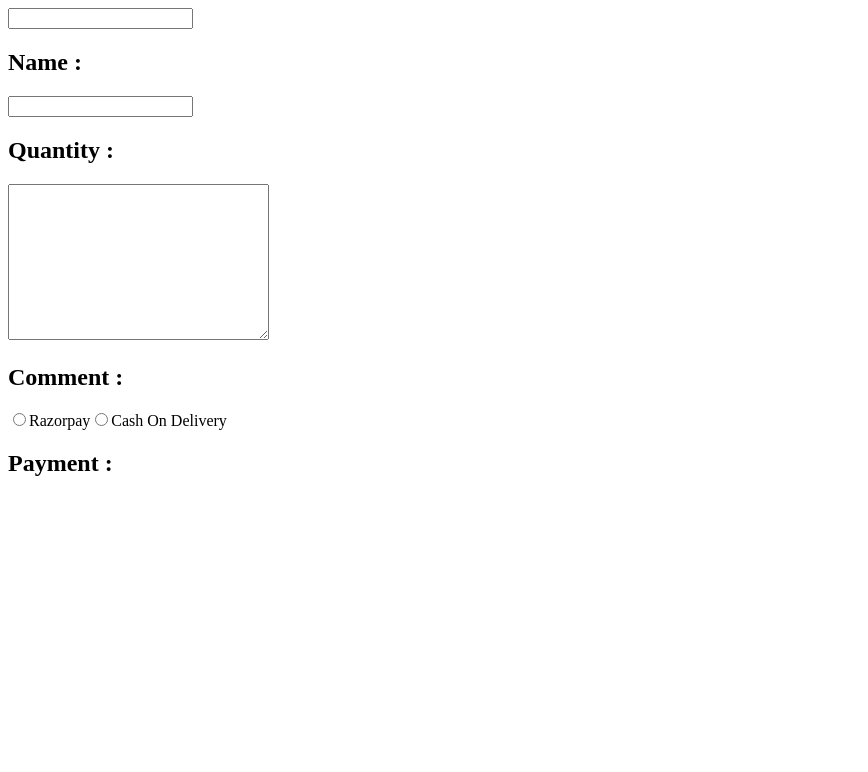
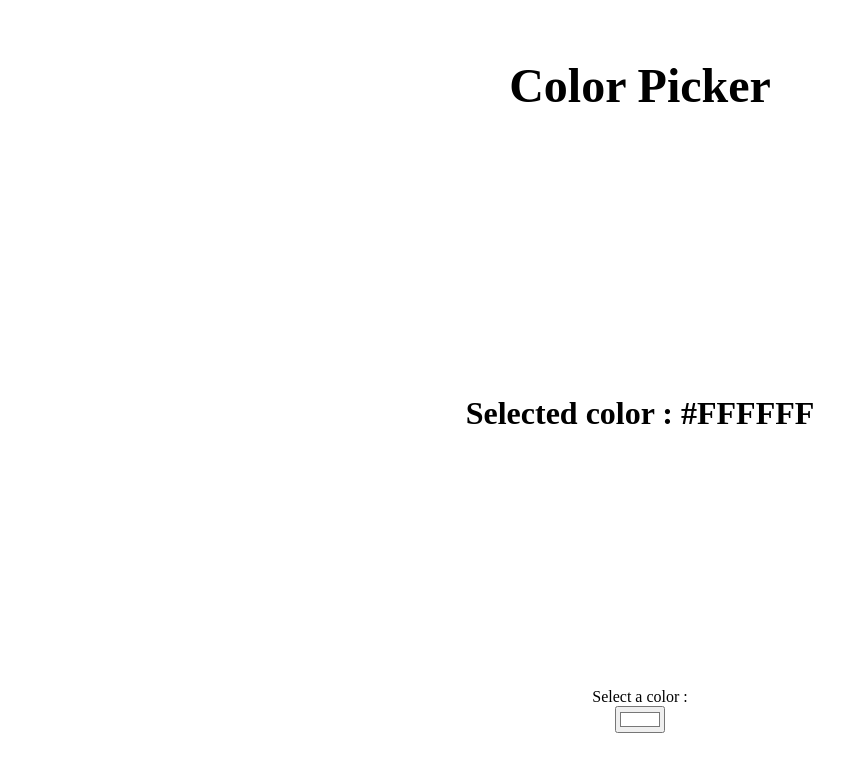
Before and after one commit to amjad78678/BroCode-React, a React (Vite) app in the folder my_react_app/: page / in a window 1280 px wide. Shown: the top 772 px of the page, without its empty margins (0-868 px from the left). Built offline with nearby package versions, Linux system fonts and the light colour scheme.

Commit message:
after color Picker

```diff
--- a/my_react_app/src/App.jsx
+++ b/my_react_app/src/App.jsx
@@ -8,6 +8,7 @@
 import MyComponent  from "./MyComponent";
 import Counter from "./Counter";
 import OnChange from "./OnChange";
+import ColorPicker from "./ColorPicker";
 
 
 function App() {
@@ -44,7 +45,9 @@
        {vegetables.length>0 ?<List items={vegetables} category='vegetables'/>:null}  */}
 
 
-        <OnChange />
+        {/* <OnChange /> */}
+
+        <ColorPicker />
 
       </>
     );
--- /dev/null
+++ b/my_react_app/src/ColorPicker.jsx
@@ -0,0 +1,33 @@
+import {useState} from 'react';
+
+const ColorPicker=()=>{
+
+const [color,setColor]=useState('#FFFFFF')
+
+  const handleChangeColor=(event)=>{
+    setColor(event.target.value)
+  }
+
+
+    return (
+      <>
+        <div className="color-picker-container">
+          <h1>Color Picker</h1>
+
+          <div className="color-display" style={{ backgroundColor: color }}>
+            <p className='color-text'>Selected color : {color}</p>
+          </div>
+
+          <label htmlFor="">Select a color : </label>
+
+          <input type="color" value={color} onChange={handleChangeColor} />
+        </div>
+      </>
+    );
+
+
+}
+
+
+
+export default ColorPicker;
--- a/my_react_app/src/index.css
+++ b/my_react_app/src/index.css
@@ -119,3 +119,34 @@
   margin-bottom: 50px;
 
 }
+
+.color-picker-container{
+  display: flex;
+  flex-direction: column;
+  align-items: center;
+
+}
+
+h1{
+  margin: 50px;
+  font-size: 3em;
+}
+
+.color-display {
+
+  width: 500px;
+  height: 500px;
+  display: flex;
+  justify-content: center;
+  align-items: center;
+  border: 5px solid hsl(0, 0, 80%);
+  border-radius: 25px;
+  margin-bottom: 25px;
+  transition: 0.25s ease;
+}
+
+.color-text{
+  font-size: 2em;
+  font-weight: bold;
+  margin: 0;
+}
```
